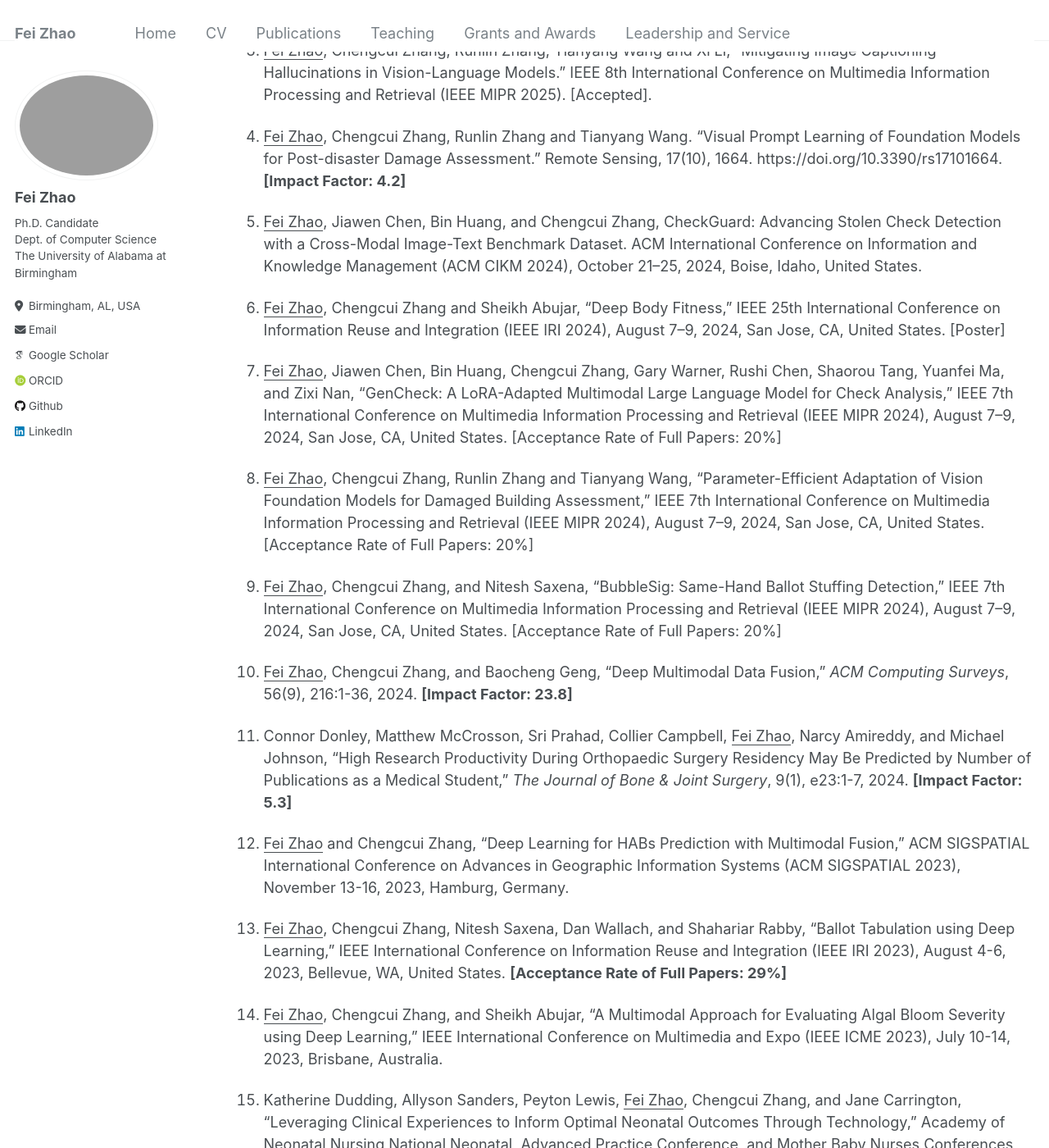
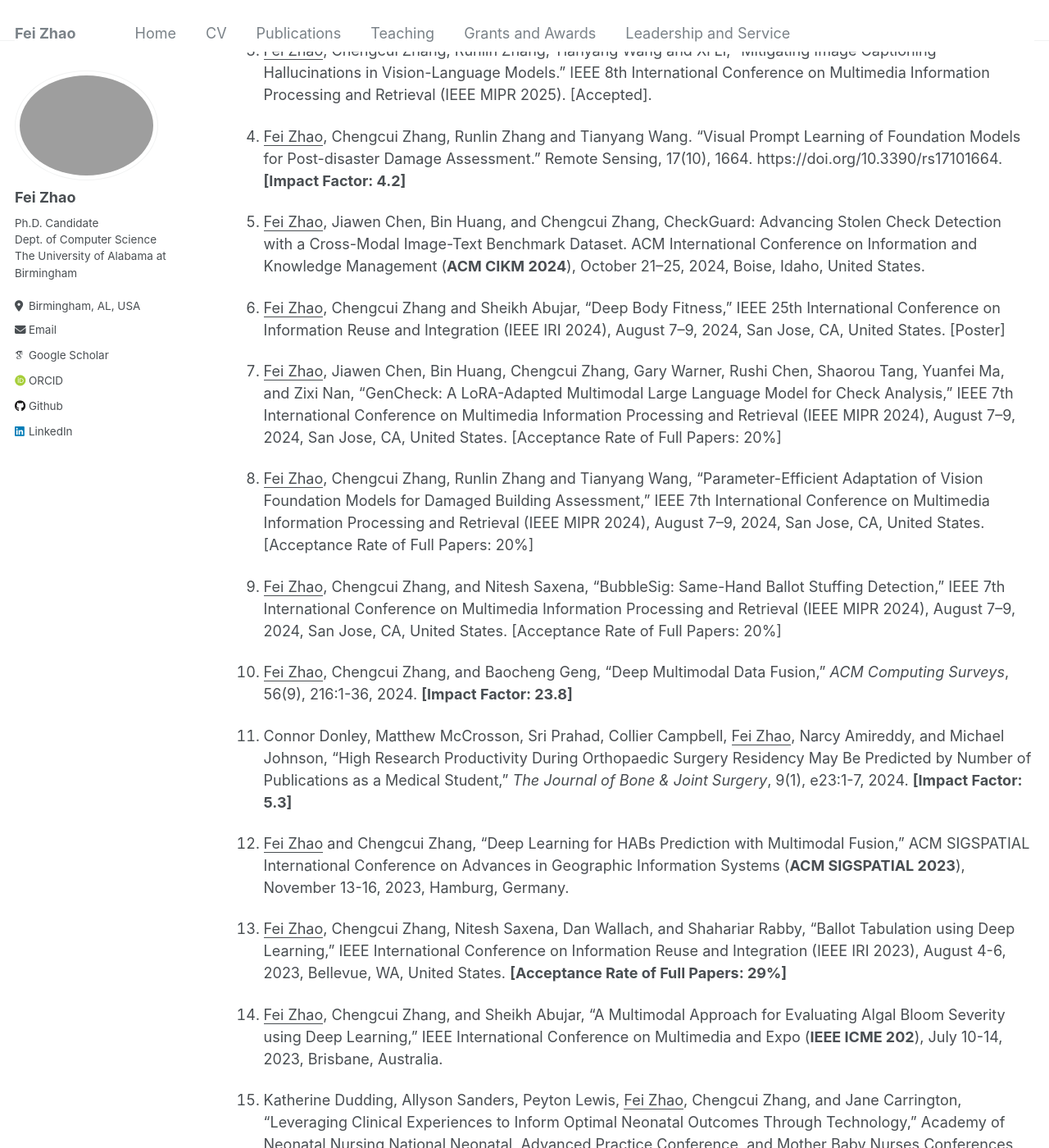
Before and after one commit to feizhao19/feizhao19.github.io, a Jekyll site: the page built from _pages/about.md, in a window 1280 px wide and 1400 px high, scrolled down 854 px. Shown: the whole window at 82% size. Built offline with Jekyll 4.4.1, drawn with Linux system fonts in a browser that asks for light colours; some web fonts are replaced; some of the changed text lies outside the part shown.

Commit message:
added pages

```diff
--- a/_pages/about.md
+++ b/_pages/about.md
@@ -30,13 +30,13 @@ Explore my projects, publications, and more on my [LinkedIn](https://www.linkedi
 
 1.	Xi Li, Shu Zhao, <u>Fei Zhao</u>, and Runlong Yu, “Rethinking the Safety Landscape for Foundation Models: A Multi-Modal Perspective.” IEEE/CVF International Conference on Computer Vision (ICCV 2025) T2FM Workshop. [Accepted]
 
-2.  <u>Fei Zhao</u>, Runlin Zhang, Chengcui Zhang and Nitesh Saxena, "MarkMatch: Same-Hand Stuffing Detection."  IEEE International Conference on Multimedia and Expo (IEEE ICME 2025) [Accepted].
+2.  <u>Fei Zhao</u>, Runlin Zhang, Chengcui Zhang and Nitesh Saxena, "MarkMatch: Same-Hand Stuffing Detection."  IEEE International Conference on Multimedia and Expo (**IEEE ICME 2025**) [Accepted].
 
 3.  <u>Fei Zhao</u>, Chengcui Zhang, Runlin Zhang, Tianyang Wang and Xi Li, "Mitigating Image Captioning Hallucinations in Vision-Language Models."   IEEE 8th International Conference on Multimedia Information Processing and Retrieval (IEEE MIPR 2025). [Accepted].
 
 4.  <u>Fei Zhao</u>, Chengcui Zhang, Runlin Zhang and Tianyang Wang. "Visual Prompt Learning of Foundation Models for Post-disaster Damage Assessment." Remote Sensing, 17(10), 1664. https://doi.org/10.3390/rs17101664. **[Impact Factor: 4.2]**
 
-5.  <u>Fei Zhao</u>, Jiawen Chen, Bin Huang, and Chengcui Zhang, CheckGuard: Advancing Stolen Check Detection with a Cross-Modal Image-Text Benchmark Dataset. ACM International Conference on Information and Knowledge Management (ACM CIKM 2024), October 21–25, 2024, Boise, Idaho, United States.
+5.  <u>Fei Zhao</u>, Jiawen Chen, Bin Huang, and Chengcui Zhang, CheckGuard: Advancing Stolen Check Detection with a Cross-Modal Image-Text Benchmark Dataset. ACM International Conference on Information and Knowledge Management (**ACM CIKM 2024**), October 21–25, 2024, Boise, Idaho, United States.
 
 6.  <u>Fei Zhao</u>, Chengcui Zhang and Sheikh Abujar, "Deep Body Fitness," IEEE 25th International Conference on Information Reuse and Integration (IEEE IRI 2024), August 7–9, 2024, San Jose, CA, United States. [Poster]
 
@@ -53,11 +53,11 @@ Explore my projects, publications, and more on my [LinkedIn](https://www.linkedi
 
 11. Connor Donley, Matthew McCrosson, Sri Prahad, Collier Campbell,  <u>Fei Zhao</u>, Narcy Amireddy, and Michael Johnson, "High Research Productivity During Orthopaedic Surgery Residency May Be Predicted by Number of Publications as a Medical Student," *The Journal of Bone & Joint Surgery*, 9(1), e23:1-7, 2024. **[Impact Factor: 5.3]**
 
-12.  <u>Fei Zhao</u> and Chengcui Zhang, "Deep Learning for HABs Prediction with Multimodal Fusion," ACM SIGSPATIAL International Conference on Advances in Geographic Information Systems (ACM SIGSPATIAL 2023), November 13-16, 2023, Hamburg, Germany.
+12.  <u>Fei Zhao</u> and Chengcui Zhang, "Deep Learning for HABs Prediction with Multimodal Fusion," ACM SIGSPATIAL International Conference on Advances in Geographic Information Systems (**ACM SIGSPATIAL 2023**), November 13-16, 2023, Hamburg, Germany.
 
 13.  <u>Fei Zhao</u>, Chengcui Zhang, Nitesh Saxena, Dan Wallach, and Shahariar Rabby, "Ballot Tabulation using Deep Learning," IEEE International Conference on Information Reuse and Integration (IEEE IRI 2023), August 4-6, 2023, Bellevue, WA, United States. **[Acceptance Rate of Full Papers: 29%]**
 
-14.  <u>Fei Zhao</u>, Chengcui Zhang, and Sheikh Abujar, "A Multimodal Approach for Evaluating Algal Bloom Severity using Deep Learning," IEEE International Conference on Multimedia and Expo (IEEE ICME 2023), July 10-14, 2023, Brisbane, Australia.
+14.  <u>Fei Zhao</u>, Chengcui Zhang, and Sheikh Abujar, "A Multimodal Approach for Evaluating Algal Bloom Severity using Deep Learning," IEEE International Conference on Multimedia and Expo (**IEEE ICME 202**), July 10-14, 2023, Brisbane, Australia.
 
 15. Katherine Dudding, Allyson Sanders, Peyton Lewis,  <u>Fei Zhao</u>, Chengcui Zhang, and Jane Carrington, "Leveraging Clinical Experiences to Inform Optimal Neonatal Outcomes Through Technology," Academy of Neonatal Nursing National Neonatal, Advanced Practice Conference, and Mother Baby Nurses Conferences, September 7-10, 2022, Palm Springs, CA, United States. (Poster)
 
```
Also changed, not shown: _pages/home.md (+6 -5 lines).
